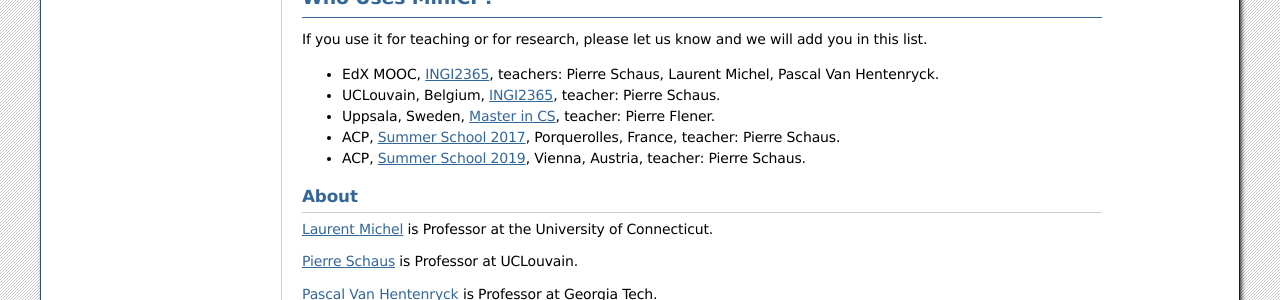
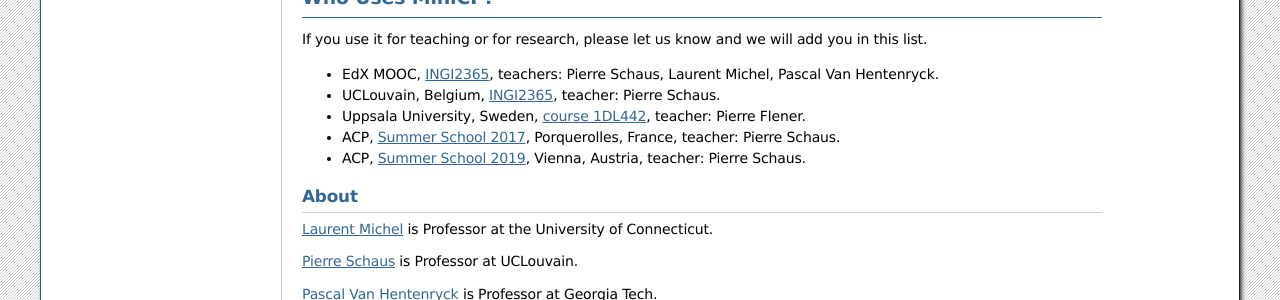
Before and after one commit to minicp/website, a Sphinx documentation site: the page built from source/index.rst, in a window 1280 px wide. Shown: the part 1186-1486 px from the top of the page. Built offline with Sphinx 7.4.7, drawn with Linux system fonts in a browser that asks for light colours; formulas are drawn with MathJax 3.

Commit message:
Correct links and descriptions for edX and Uppsala

```diff
--- a/source/index.rst
+++ b/source/index.rst
@@ -81,9 +81,9 @@ Who Uses MiniCP?
 If you use it for teaching or for research, please let us know and we will add you in this list.
 
 
-* EdX MOOC, `INGI2365 <hhttps://www.edx.org/course/constraint-programming>`_, teachers: Pierre Schaus, Laurent Michel, Pascal Van Hentenryck.
+* EdX MOOC, `INGI2365 <https://www.edx.org/course/constraint-programming>`_, teachers: Pierre Schaus, Laurent Michel, Pascal Van Hentenryck.
 * UCLouvain, Belgium, `INGI2365 <https://uclouvain.be/en-cours-2022-linfo2365>`_, teacher: Pierre Schaus.
-* Uppsala, Sweden, `Master in CS <https://www.uu.se/en/admissions/master/selma/kursplan/?kKod=1DL442>`_, teacher: Pierre Flener.
+* Uppsala University, Sweden, `course 1DL442 <https://www.uu.se/en/admissions/freestanding-courses/course-syllabus/?kKod=1DL442>`_, teacher: Pierre Flener.
 * ACP, `Summer School 2017 <https://school.a4cp.org/summer2017/>`_, Porquerolles, France, teacher: Pierre Schaus.
 * ACP, `Summer School 2019 <https://school.a4cp.org/summer2019/>`_, Vienna, Austria, teacher: Pierre Schaus.
 
```
